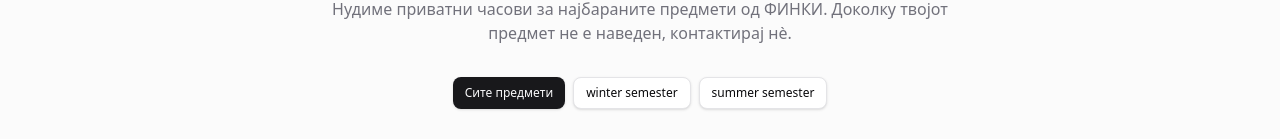
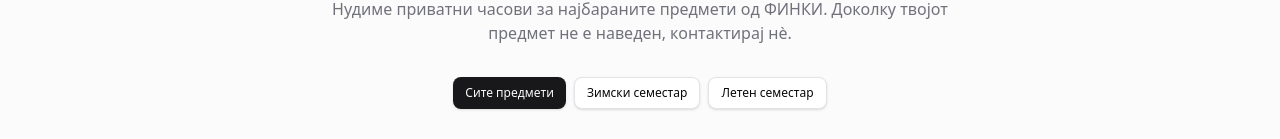
Before and after one commit to Delemangi/learnify, a React (Vite) app: page / in a window 1280 px wide. Shown: the part 790-929 px from the top of the page. Built offline with nearby package versions, Linux system fonts and the light colour scheme.

Commit message:
Translate strings

```diff
--- a/src/App.tsx
+++ b/src/App.tsx
@@ -272,7 +272,11 @@ const CoursesSection = () => {
               size="sm"
               variant={active === label ? 'default' : 'outline'}
             >
-              {label === 'Сите' ? 'Сите предмети' : `${label} semester`}
+              {label === 'Сите'
+                ? 'Сите предмети'
+                : label === 'winter'
+                  ? 'Зимски семестар'
+                  : 'Летен семестар'}
             </Button>
           ))}
         </div>
```
